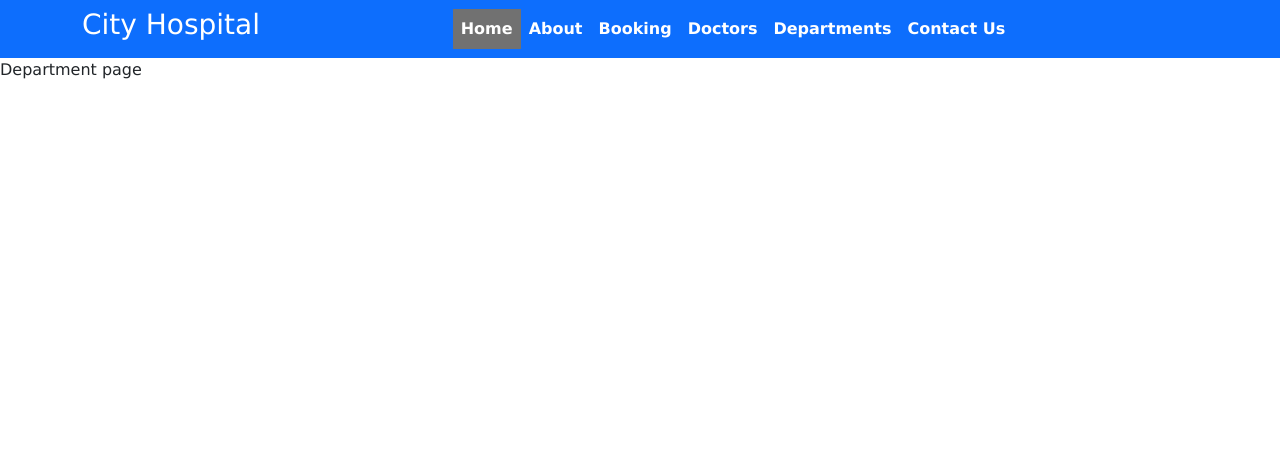
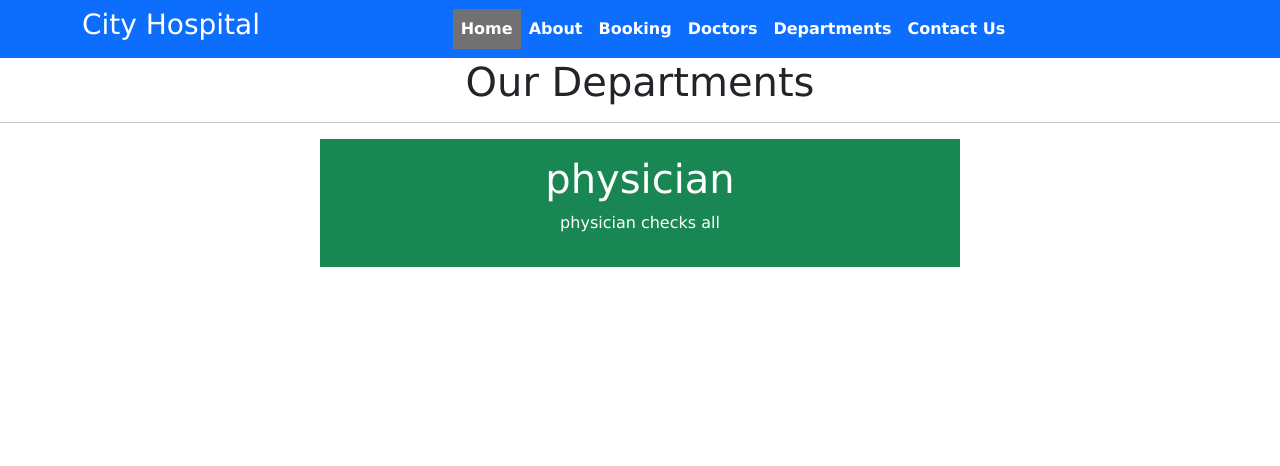
Before and after one commit to akhilmohan123/hospital-management, a Django app: page /department in a window 1280 px wide. Shown: the top 466 px of the page. Run offline with Django 5.2, Linux system fonts and the light colour scheme; data comes from the database, SQL or seed files in the repository; both versions use the stored data as it was after the commit.

Commit message:
makes the department page respnsive

```diff
--- a/home/views.py
+++ b/home/views.py
@@ -1,5 +1,6 @@
 from django.shortcuts import render
 from django.http import HttpResponse
+from . models import Departments
 # Create your views here.
 def contact(request):
     return render(request,"contact.html")
@@ -17,4 +18,8 @@ def index(request):
     }
     return render(request,"index.html",person)
 def department(request):
-    return render(request,"department.html")
+    departments={
+        'dept':Departments.objects.all()
+    }
+
+    return render(request,"department.html",departments)
--- a/templates/department.html
+++ b/templates/department.html
@@ -5,5 +5,12 @@ Department
 {% endblock %}
 
 {% block content %}
-<p>Department page</p>
+<h1 class="text-center">Our Departments</h1>
+<hr>
+{% for d in dept %}
+<div class="mx-auto w-50 bg-success text-center text-white p-3 my-3">
+    <h1>{{d.dept_name}}</h1>
+    <p>{{d.dept_description}}</p>
+</div>
+{% endfor %}
 {% endblock content %}
```
Also changed, not shown: db.sqlite3.
